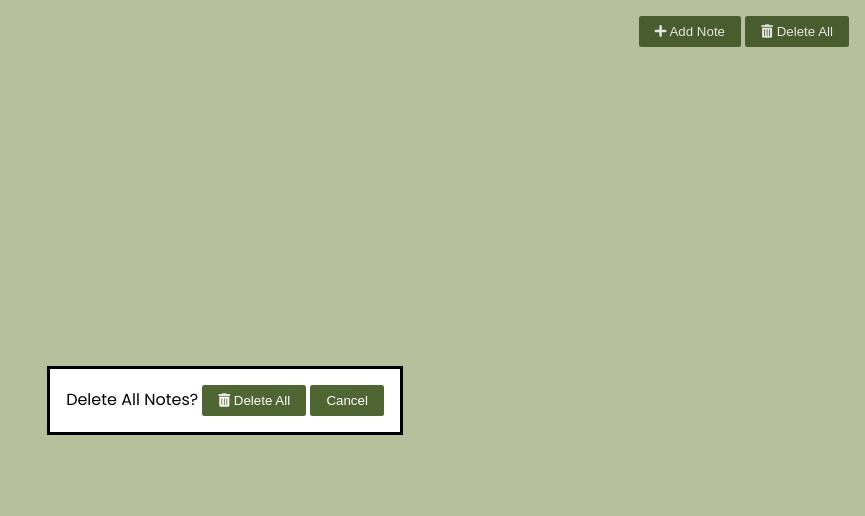
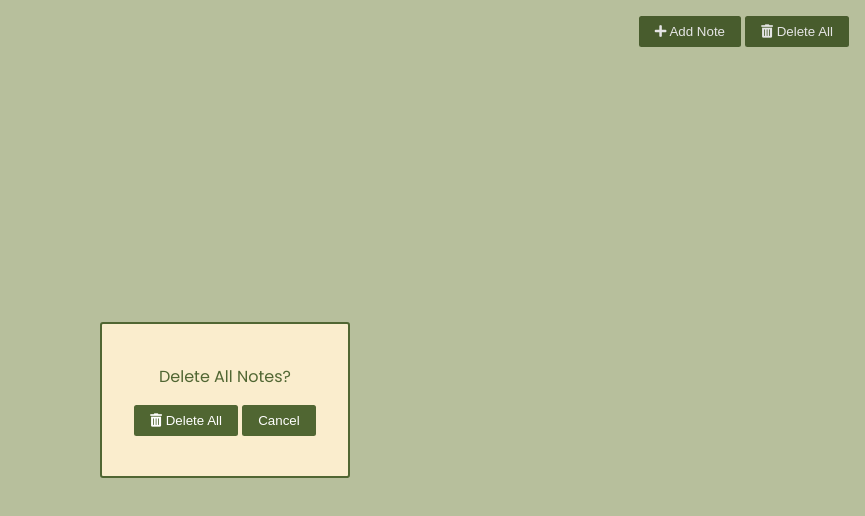
Before and after one commit to davidbdyer/notes-app, a plain HTML site: page index.html in a window 1280 px wide. Both pictures are taken after a click on the button "Delete All". Shown: the whole page, without its empty margins (415-1280 px from the left). Drawn offline with nearby package versions, Linux system fonts and the light colour scheme.

Commit message:
styled modal

```diff
--- a/css/style-dist.css
+++ b/css/style-dist.css
@@ -33,10 +33,11 @@
 }
 :root {
 	--clr-bg: #ccd5ae;
-	--clr-note-bg: #fefae0;
-	--clr-note-accent: #faedcd;
+	--clr-note-bg: #faedcd;
+	--clr-note-accent: #fefae0;
 	--clr-control-bg: #506632;
 	--clr-font: white;
+	--radius: 0.1875em;
 }
 * {
 	-webkit-box-sizing: border-box;
@@ -64,6 +65,7 @@ body {
 	padding: 0.5rem 1rem;
 	border: none;
 	border-radius: 0.1875em;
+	border-radius: var(--radius);
 	background-color: #506632;
 	background-color: var(--clr-control-bg);
 	color: white;
@@ -80,18 +82,18 @@ body {
 	margin: 1.875rem 1.25rem;
 	overflow-y: scroll;
 	background-color: #faedcd;
-	background-color: var(--clr-note-accent);
+	background-color: var(--clr-note-bg);
 	-webkit-box-shadow: 0 0 0.625rem 0.25rem rgba(0, 0, 0, 0.1);
 	        box-shadow: 0 0 0.625rem 0.25rem rgba(0, 0, 0, 0.1);
 	-webkit-animation: fade-in 1s forwards;
 	        animation: fade-in 1s forwards;
 }
 .note .tools {
-	position: sticky;
-	top: 0;
 	display: -webkit-box;
 	display: -ms-flexbox;
 	display: flex;
+	position: sticky;
+	top: 0;
 	-webkit-box-pack: end;
 	    -ms-flex-pack: end;
 	        justify-content: flex-end;
@@ -113,11 +115,11 @@ body {
 	height: calc(100% - 1.4rem * 2);
 	padding: 1.25rem;
 	border: none;
+	background-color: #fefae0;
+	background-color: var(--clr-note-accent);
 	font-size: 1.2rem;
 	font-family: inherit;
 	resize: none;
-	background-color: #fefae0;
-	background-color: var(--clr-note-bg);
 }
 .main {
 	padding: 1.25rem;
@@ -125,4 +127,23 @@ body {
 .hidden {
 	display: none;
 }
+.modal {
+	padding-left: 2rem;
+	padding-right: 2rem;
+	padding-top: 2.5rem;
+	padding-bottom: 2.5rem;
+	border-width: 2px;
+	border-radius: 0.1875em;
+	border-radius: var(--radius);
+	border-color: #506632;
+	border-color: var(--clr-control-bg);
+	background-color: #faedcd;
+	background-color: var(--clr-note-bg);
+	color: #506632;
+	color: var(--clr-control-bg);
+	text-align: center
+}
+.modal p {
+	margin-top: 0;
+}
 /*# sourceMappingURL=style-dist.css.map */
--- a/css/style.css
+++ b/css/style.css
@@ -3,10 +3,11 @@
 
 :root {
 	--clr-bg: #ccd5ae;
-	--clr-note-bg: #fefae0;
-	--clr-note-accent: #faedcd;
+	--clr-note-bg: #faedcd;
+	--clr-note-accent: #fefae0;
 	--clr-control-bg: #506632;
 	--clr-font: white;
+	--radius: 0.1875em;
 }
 
 * {
@@ -32,7 +33,7 @@ body {
 .btn {
 	padding: 0.5rem 1rem;
 	border: none;
-	border-radius: 0.1875em;
+	border-radius: var(--radius);
 	background-color: var(--clr-control-bg);
 	color: var(--clr-font);
 	cursor: pointer;
@@ -47,15 +48,15 @@ body {
 	height: 25rem;
 	margin: 1.875rem 1.25rem;
 	overflow-y: scroll;
-	background-color: var(--clr-note-accent);
+	background-color: var(--clr-note-bg);
 	box-shadow: 0 0 0.625rem 0.25rem rgba(0, 0, 0, 0.1);
 	animation: fade-in 1s forwards;
 }
 
 .note .tools {
+	display: flex;
 	position: sticky;
 	top: 0;
-	display: flex;
 	justify-content: flex-end;
 	padding: 0.5rem;
 	background-color: var(--clr-control-bg);
@@ -75,10 +76,10 @@ body {
 	height: calc(100% - 1.4rem * 2);
 	padding: 1.25rem;
 	border: none;
+	background-color: var(--clr-note-accent);
 	font-size: 1.2rem;
 	font-family: inherit;
 	resize: none;
-	background-color: var(--clr-note-bg);
 }
 
 .main {
@@ -88,3 +89,18 @@ body {
 .hidden {
 	display: none;
 }
+
+.modal {
+	padding-inline: 2rem;
+	padding-block: 2.5rem;
+	border-width: 2px;
+	border-radius: var(--radius);
+	border-color: var(--clr-control-bg);
+	background-color: var(--clr-note-bg);
+	color: var(--clr-control-bg);
+	text-align: center
+}
+
+.modal p {
+	margin-top: 0;
+}
--- a/index.html
+++ b/index.html
@@ -37,8 +37,8 @@
 			</button>
 		</div>
 
-		<dialog id="delete-modal">
-			Delete All Notes?
+		<dialog class="modal" id="delete-modal">
+			<p>Delete All Notes?</p>
 			<button class="btn" id="delete-all">
 				<i class="fas fa-trash-alt"></i>
 				Delete All
```
Also changed, not shown: 1 other file.
